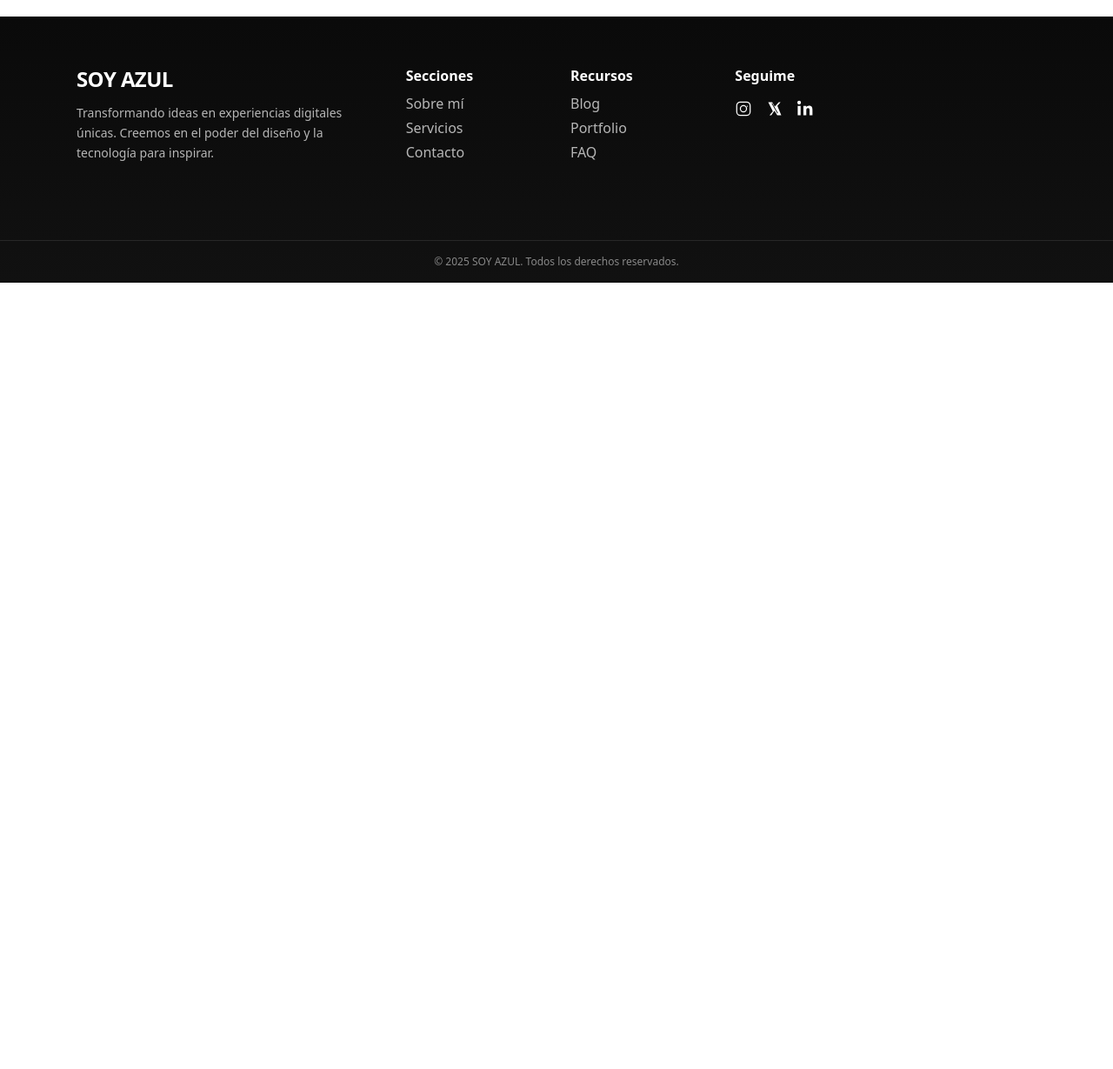
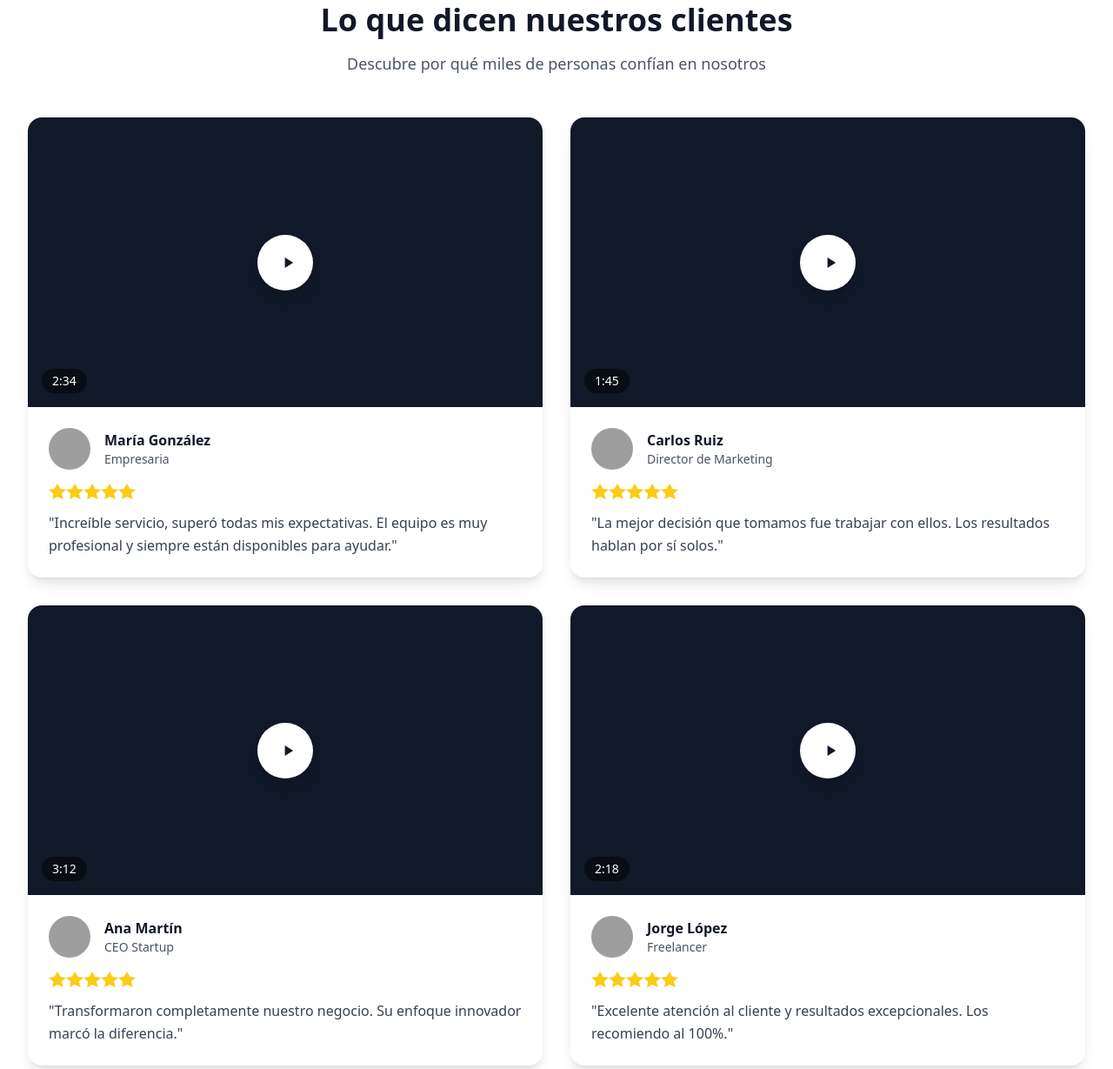
Before and after one commit to jaalzu/luna-marketing-ld, an Astro site in the folder bronson-landing-page/: page / in a window 1280 px wide. Shown: the part 2074-3303 px from the top of the page at 87% size. Before the commit the page ends 2399 px from the top, so only its background shows below. Built offline with nearby package versions, Linux system fonts and the light colour scheme; Astro itself is replaced by a stand-in of ours; grey boxes are pictures that could not be loaded.

Commit message:
testimonials add

```diff
--- a/bronson-landing-page/src/components/Testimonials.astro
+++ b/bronson-landing-page/src/components/Testimonials.astro
@@ -0,0 +1,115 @@
+---
+// Testimonials.astro
+const testimonials = [
+  {
+    id: 1,
+    name: "María González",
+    role: "Empresaria",
+    image: "https://images.unsplash.com/photo-1494790108755-2616b612b786?w=64&h=64&fit=crop&crop=face&auto=format",
+    comment: "Increíble servicio, superó todas mis expectativas. El equipo es muy profesional y siempre están disponibles para ayudar.",
+    rating: 5,
+    duration: "2:34"
+  },
+  {
+    id: 2,
+    name: "Carlos Ruiz",
+    role: "Director de Marketing",
+    image: "https://images.unsplash.com/photo-1507003211169-0a1dd7228f2d?w=64&h=64&fit=crop&crop=face&auto=format",
+    comment: "La mejor decisión que tomamos fue trabajar con ellos. Los resultados hablan por sí solos.",
+    rating: 5,
+    duration: "1:45"
+  },
+  {
+    id: 3,
+    name: "Ana Martín",
+    role: "CEO Startup",
+    image: "https://images.unsplash.com/photo-1438761681033-6461ffad8d80?w=64&h=64&fit=crop&crop=face&auto=format",
+    comment: "Transformaron completamente nuestro negocio. Su enfoque innovador marcó la diferencia.",
+    rating: 5,
+    duration: "3:12"
+  },
+  {
+    id: 4,
+    name: "Jorge López",
+    role: "Freelancer",
+    image: "https://images.unsplash.com/photo-1472099645785-5658abf4ff4e?w=64&h=64&fit=crop&crop=face&auto=format",
+    comment: "Excelente atención al cliente y resultados excepcionales. Los recomiendo al 100%.",
+    rating: 5,
+    duration: "2:18"
+  }
+];
+---
+
+<section class="max-w-7xl mx-auto px-4 sm:px-6 lg:px-8 py-16">
+  <!-- Header -->
+  <div class="text-center mb-12">
+    <h2 class="text-3xl md:text-4xl font-bold text-gray-900 mb-4">
+      Lo que dicen nuestros clientes
+    </h2>
+    <p class="text-lg text-gray-600 max-w-2xl mx-auto">
+      Descubre por qué miles de personas confían en nosotros
+    </p>
+  </div>
+
+  <!-- Testimonials Grid -->
+  <div class="grid grid-cols-1 md:grid-cols-2 gap-8">
+    {testimonials.map((testimonial) => (
+      <div class="bg-white rounded-2xl shadow-lg overflow-hidden hover:shadow-xl transition-shadow duration-300">
+        <!-- Video Container -->
+        <div class="relative bg-gray-900 aspect-video">
+          <div class="absolute inset-0 flex items-center justify-center">
+            <!-- Play Button -->
+            <button class="w-16 h-16 bg-white rounded-full flex items-center justify-center shadow-lg hover:scale-105 transition-transform">
+              <svg class="w-6 h-6 text-gray-900 ml-1" fill="currentColor" viewBox="0 0 20 20">
+                <path d="M8 5v10l8-5z"/>
+              </svg>
+            </button>
+          </div>
+          <!-- Video Duration -->
+          <div class="absolute bottom-4 left-4 bg-black bg-opacity-50 text-white px-3 py-1 rounded-full text-sm">
+            {testimonial.duration}
+          </div>
+        </div>
+
+        <!-- Content -->
+        <div class="p-6">
+          <div class="flex items-center mb-4">
+            <img
+              src={testimonial.image}
+              alt={testimonial.name}
+              class="w-12 h-12 rounded-full object-cover"
+            />
+            <div class="ml-4">
+              <h3 class="font-semibold text-gray-900">{testimonial.name}</h3>
+              <p class="text-gray-600 text-sm">{testimonial.role}</p>
+            </div>
+          </div>
+
+          <!-- Stars -->
+          <div class="flex mb-3">
+            {Array.from({ length: testimonial.rating }, (_, i) => (
+              <svg class="w-5 h-5 text-yellow-400 fill-current" viewBox="0 0 20 20">
+                <path d="M10 15l-5.878 3.09 1.123-6.545L0 6.91l6.564-.955L10 0l3.436 5.955L20 6.91l-5.245 4.635L16.878 18z"/>
+              </svg>
+            ))}
+          </div>
+
+          <!-- Comment -->
+          <blockquote class="text-gray-700 leading-relaxed">
+            "{testimonial.comment}"
+          </blockquote>
+        </div>
+      </div>
+    ))}
+  </div>
+</section>
+
+<script>
+  // Funcionalidad para los botones de play (opcional)
+  document.querySelectorAll('button').forEach(button => {
+    button.addEventListener('click', () => {
+      // Aquí puedes agregar la lógica para reproducir el video
+      console.log('Reproducir video testimonio');
+    });
+  });
+</script>
--- a/bronson-landing-page/src/layouts/Layout.astro
+++ b/bronson-landing-page/src/layouts/Layout.astro
@@ -5,6 +5,7 @@ import Header from '../components/Header.astro';
 import AboutMentor from '../components/AboutMentor.astro';
 import Services from '../components/Services.astro';
 import Footer from '../components/Footer.astro';
+import Testimonials from '../components/Testimonials.astro';
 ---
 
 
@@ -26,6 +27,8 @@ import Footer from '../components/Footer.astro';
 		</AboutMentor>
 		<Services>
 		</Services>
+		<Testimonials>
+		</Testimonials>
 		<Footer>
 		</Footer>
 		<slot />
```
